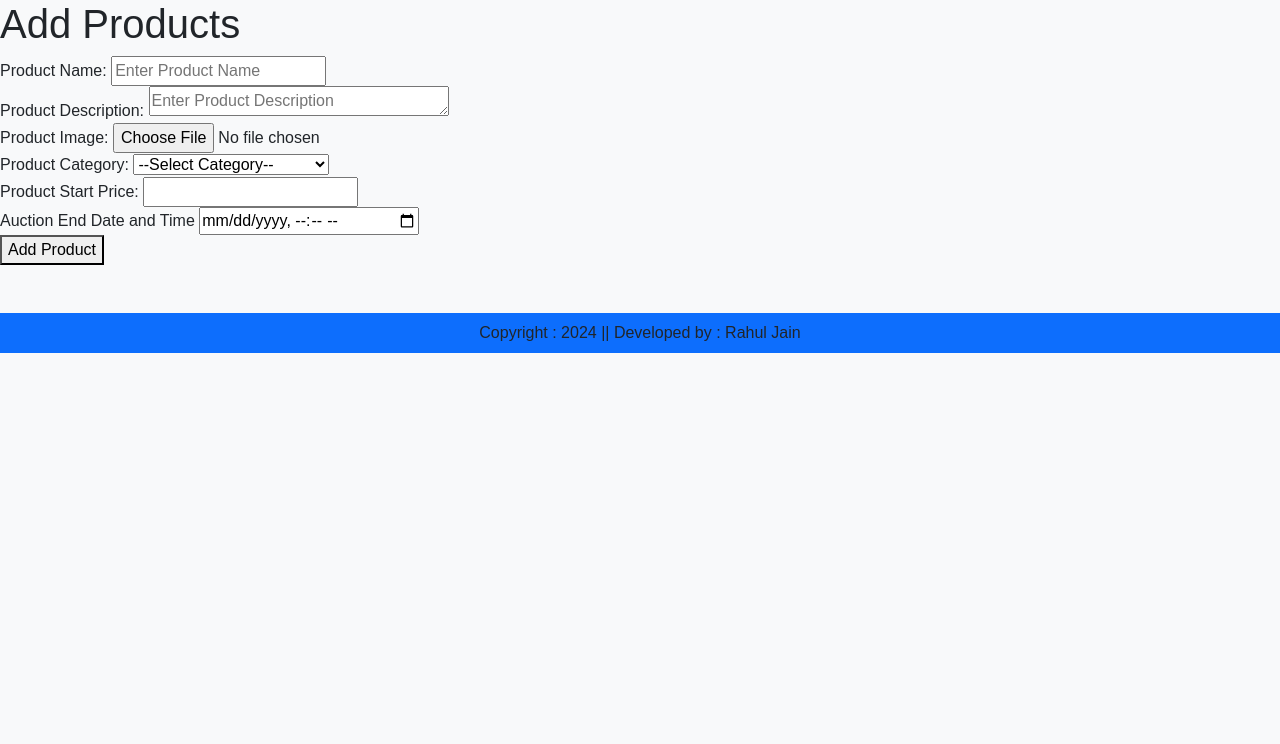
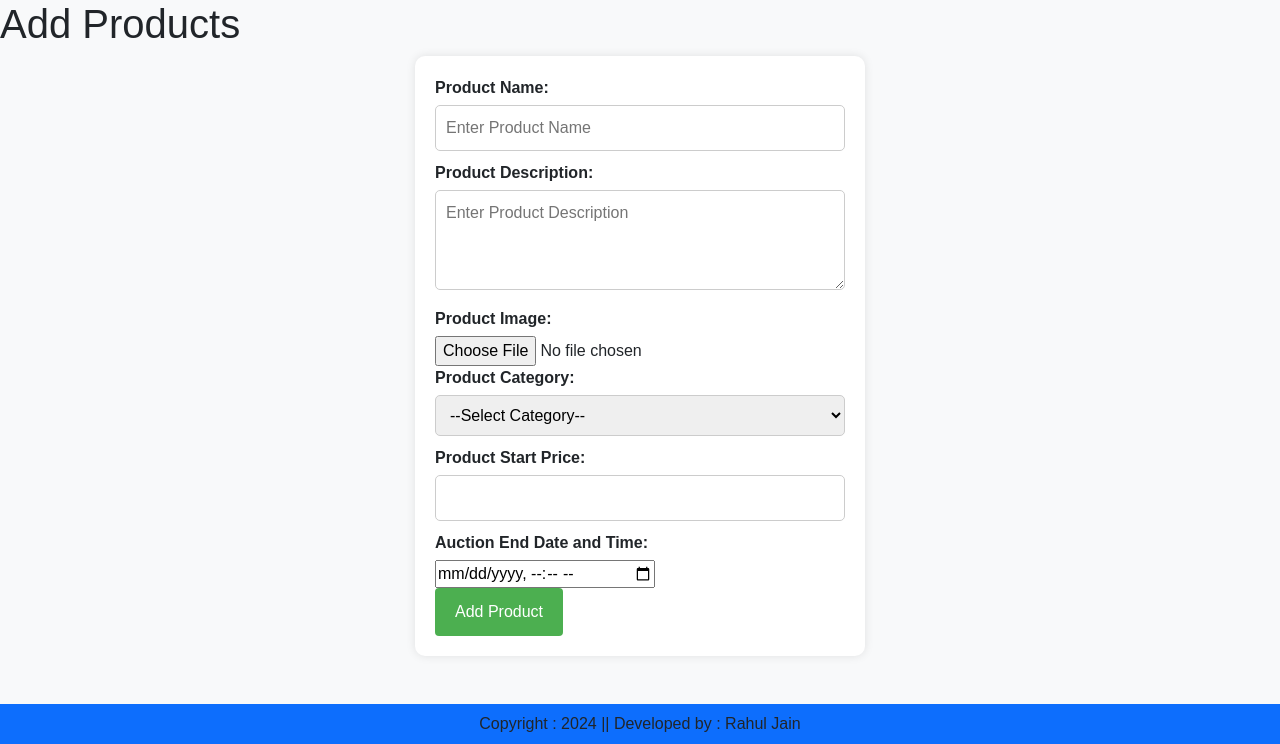
Before and after one commit to RahulSaini3125/Auction, a Django app: page /addproduct/ in a window 1280 px wide. Shown: the part 56-800 px from the top of the page. Run offline with Django 5.2, Linux system fonts and the light colour scheme.

Commit message:
Design Updated

```diff
--- a/Templates/addproduct.html
+++ b/Templates/addproduct.html
@@ -4,10 +4,10 @@
 
 {% block main-content %}
 <h1>Add Products</h1>
-<form action="{% url 'addproduct' %}" method="post" enctype="multipart/form-data">
+<form action="{% url 'addproduct' %}" method="post" enctype="multipart/form-data" class="add-product-form">
     {% csrf_token %}
     <div>
-        <label for="ProductName">Product Name: </label>
+        <label for="ProductName">Product Name:</label>
         <input type="text" name="ProductName" placeholder="Enter Product Name">
     </div>
     <div>
@@ -19,7 +19,7 @@
         <input type="file" name="ProductImage" accept=".png,.jpeg">
     </div>
     <div>
-        <label for="ProductCategory"> Product Category:</label>
+        <label for="ProductCategory">Product Category:</label>
         <select name="ProductCategory" id="">
             <option value="">--Select Category--</option>
             {% for i, j in choices.items %}
@@ -28,11 +28,11 @@
         </select>
     </div>
     <div>
-        <label for="ProductStartPrice"> Product Start Price: </label>
+        <label for="ProductStartPrice">Product Start Price:</label>
         <input type="number" name="ProductStartPrice">
     </div>
     <div>
-        <label for="ProductAuctionEnd"> Auction End Date and Time</label>
+        <label for="ProductAuctionEnd">Auction End Date and Time:</label>
         <input type="datetime-local" name="ProductAuctionEnd">
     </div>
     <button type="submit">Add Product</button>
--- a/Templates/product_detail.html
+++ b/Templates/product_detail.html
@@ -11,8 +11,8 @@
     <p>Auction is Over Now And waiting for Result Delcare</p>
 
 {% elif status == 1 %}
-        <p>Start Price: ${{ product.start_price }}</p>
-    <p>Current Price: ${{ product.current_price }} </p>
+        <p>Start Price: Rs.{{ product.start_price }}</p>
+    <p>Current Price: Rs.{{ product.current_price }} </p>
     <p>Your Price:  <a href="{% url 'browseauctions' product.pk %}">Add Your Price</a></p>
     {% if bid_details %}
         <ul style="list-style: none;">
--- a/static/style.css
+++ b/static/style.css
@@ -112,3 +112,50 @@ body {
 table, th, td {
     border: 1px solid black;
   }
+
+  .add-product-form {
+    background-color: #fff;
+    padding: 20px;
+    border-radius: 10px;
+    box-shadow: 0 0 10px rgba(0, 0, 0, 0.1);
+    max-width: 450px;
+    margin: 0 auto;
+}
+
+label {
+    font-weight: bold;
+    margin-bottom: 5px;
+}
+
+input[type="text"],
+input[type="number"],
+select,
+textarea {
+    width: 100%;
+    padding: 10px;
+    margin-bottom: 10px;
+    border: 1px solid #ccc;
+    border-radius: 5px;
+    box-sizing: border-box;
+    font-size: 16px;
+}
+
+textarea {
+    resize: vertical;
+    min-height: 100px;
+}
+
+button[type="submit"] {
+    background-color: #4CAF50;
+    color: white;
+    padding: 12px 20px;
+    border: none;
+    border-radius: 4px;
+    cursor: pointer;
+    font-size: 16px;
+    transition: background-color 0.3s;
+}
+
+button[type="submit"]:hover {
+    background-color: #45a049;
+}
```
Also changed, not shown: Auction/migrations/0003_alter_customer_state_alter_orderplaced_status_and_more.py (added).
